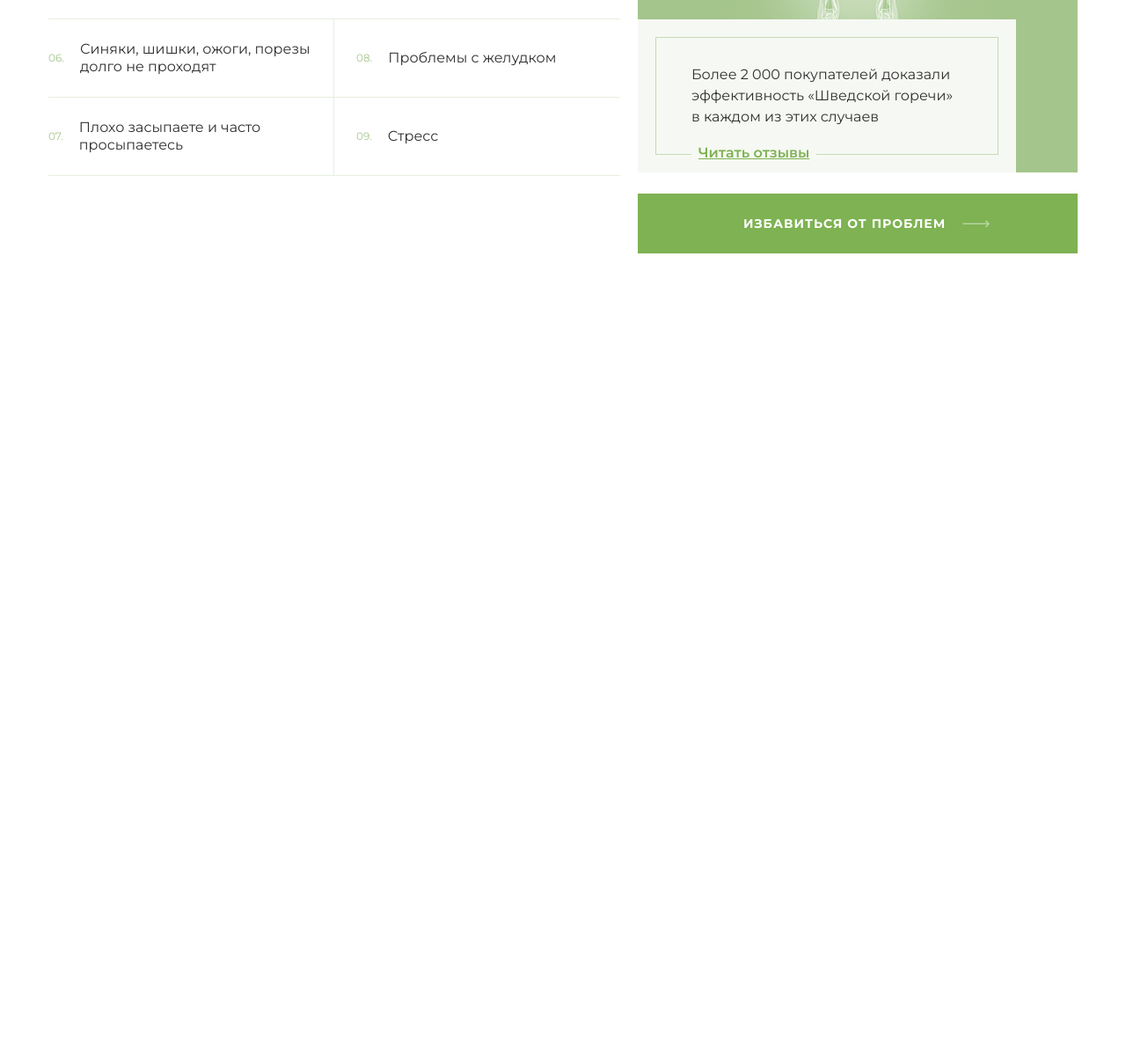
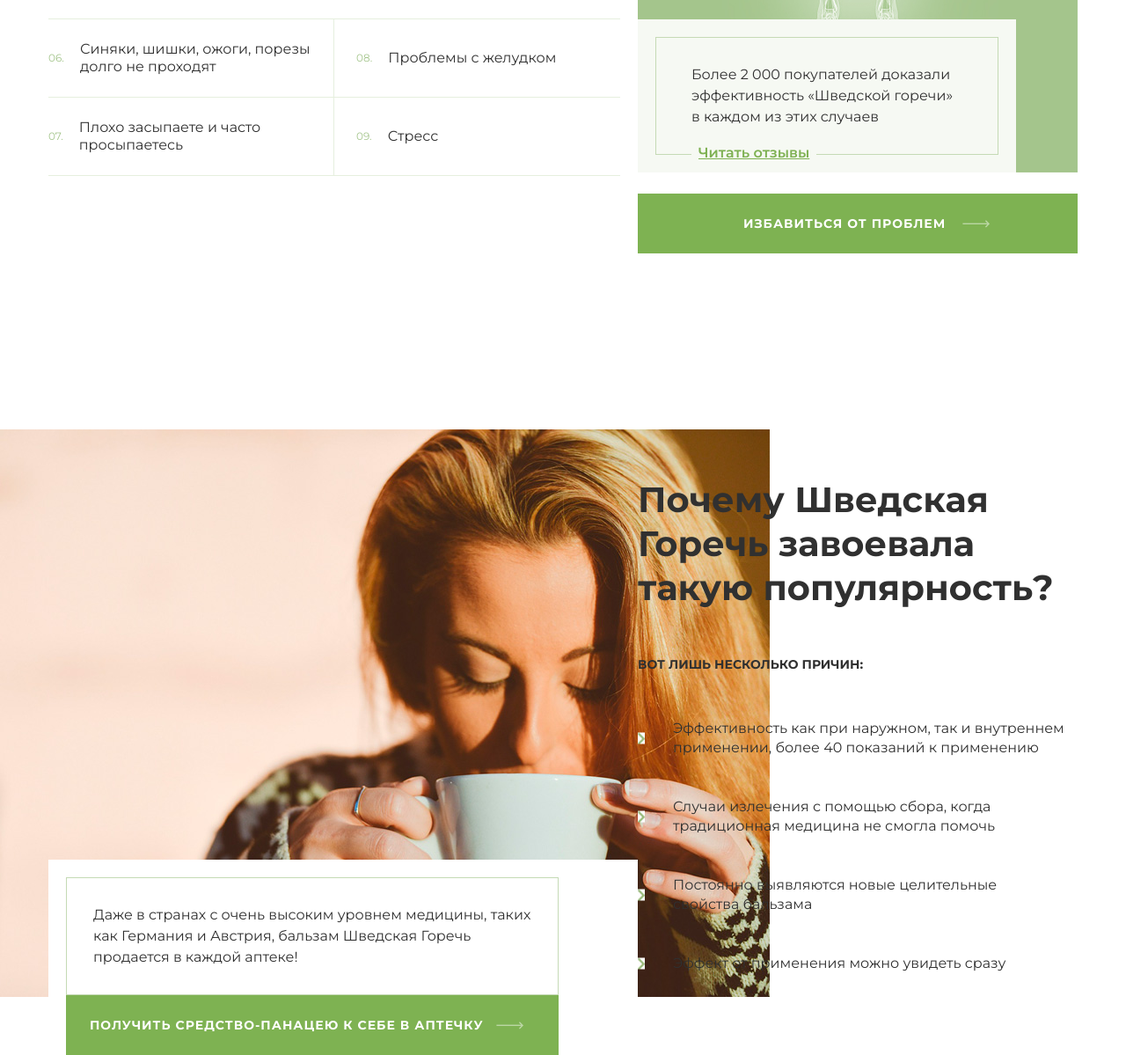
Before and after one commit to alex-lopatenko/SwedishBitter, a plain HTML site: page index.html in a window 1280 px wide. Shown: the part 1741-2940 px from the top of the page at 88% size. Before the commit the page ends 2029 px from the top, so only its background shows below. Drawn offline with nearby package versions, Linux system fonts and the light colour scheme.

Commit message:
Add block Popularity

```diff
--- a/css/style.css
+++ b/css/style.css
@@ -450,3 +450,101 @@ body{
   right: 100px;
   top: 30px;
 }
+
+.popularity {
+  padding-top: 200px;
+}
+
+.popularity__wrapper {
+  max-width: 1720px;
+  margin: 0 auto;
+  background-image: url(../images/popularity.jpg);
+  min-width: 645px;
+  background-repeat: no-repeat;
+}
+
+.popularity__inner {
+  display: flex;
+  align-items: flex-end;
+  justify-content: flex-end;
+}
+
+.popularity__right {
+  max-width: 500px;
+  width: 100%;
+  padding-right: 15px;
+}
+
+.popularity__right-title {
+  font-weight: 700;
+  line-height: 50px;
+  font-size: 40px;
+  color: #303030;
+  margin-top: 55px;
+}
+
+.popularity__right-subtitle {
+  color: #303030;
+  padding: 50px 0;
+  font-weight: 700;
+  font-size: 14px;
+  text-transform: uppercase;
+}
+
+.popularity__right-list {
+  list-style: none;
+}
+
+.popularity__right-list li {
+  color: #303030;
+  line-height: 22px;
+  margin-bottom: 45px;
+  padding-left: 40px;
+  position: relative;
+}
+
+.popularity__right-list li::before {
+  content: "";
+  position: absolute;
+  left: 0;
+  width: 8px;
+  height: 13px;
+  background-image: url(../images/arrow.jpg);
+  top: 50%;
+  transform: translateY(-50%);
+}
+
+.popularity__box {
+  background-color: #fff;
+  padding: 20px;
+}
+
+.popularity__box-text {
+  border: 1px solid #c5dab5;
+  padding: 30px;
+  color: #303030;
+  margin-right: 70px;
+}
+
+.popularity__box-link {
+  padding: 22px 85px 22px 27px;
+  outline: none;
+  color: #fff;
+  font-size: 14px;
+  font-weight: 700;
+  letter-spacing: 1px;
+  background-color: #7eb252;
+  text-transform: uppercase;
+  text-decoration: none;
+  position: absolute;
+}
+
+.popularity__box-link::after {
+  content: '';
+  background-image: url(../images/arrow-right.png);
+  width: 31px;
+  height: 9px;
+  position: absolute;
+  right: 40px;
+  top: 30px;
+}
--- a/index.html
+++ b/index.html
@@ -183,6 +183,51 @@
       </div>
     </div>
   </section>
+  <section class="popularity">
+    <div class="popularity__wrapper">
+      <div class="container">
+        <div class="popularity__inner">
+          <div class="popularity__box">
+            <div class="popularity__box-text">
+              Даже в странах с очень высоким уровнем медицины,
+              таких как Германия и Австрия, бальзам Шведская
+              Горечь продается в каждой аптеке!
+            </div>
+            <a href="#" class="popularity__box-link">
+              Получить средство-панацею к себе в аптечку
+            </a>
+          </div>
+          <div class="popularity__right">
+            <div class="popularity__right-title">
+              Почему Шведская
+              Горечь завоевала
+              такую популярность?
+            </div>
+            <div class="popularity__right-subtitle">
+              Вот лишь несколько причин:
+            </div>
+            <ul class="popularity__right-list">
+              <li>
+                Эффективность как при наружном, так и внутреннем
+                применении, более 40 показаний к применению
+              </li>
+              <li>
+                Случаи излечения с помощью сбора, когда
+                традиционная медицина не смогла помочь
+              </li>
+              <li>
+                Постоянно выявляются новые целительные свойства
+                бальзама
+              </li>
+              <li>
+                Эффект от применения можно увидеть сразу
+              </li>
+            </ul>
+          </div>
+        </div>
+      </div>
+    </div>
+  </section>
 
   <script src="https://ajax.googleapis.com/ajax/libs/jquery/3.4.1/jquery.min.js"></script>
   <script src="js/main.js"></script>
```
Also changed, not shown: images/popularity.jpg (added).
